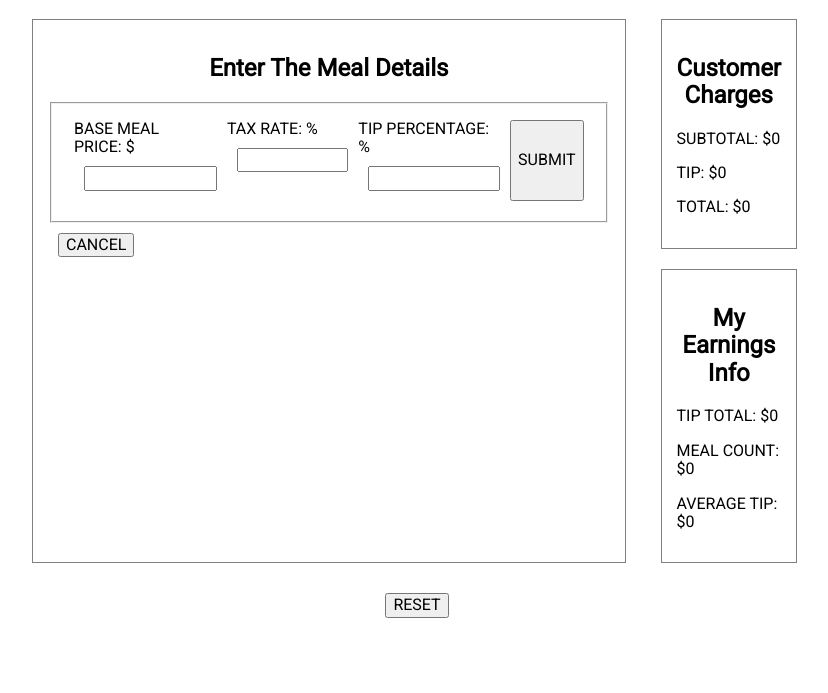
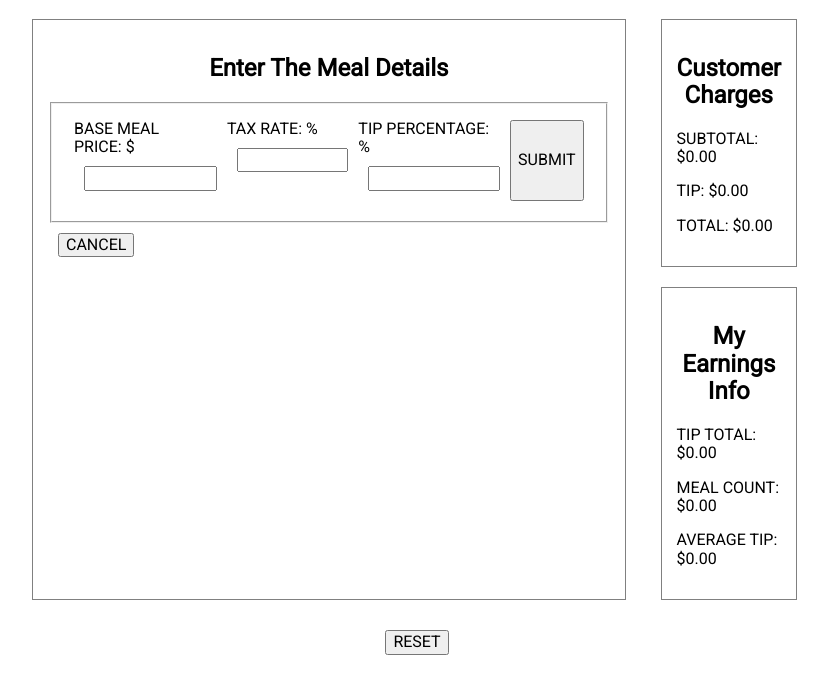
Before and after one commit to thinkful-ei-firefly/waitstaff-calculator-ben, a plain HTML site: page index.html in a window 1280 px wide. Shown: the part 61-754 px from the top of the page, without its empty margins (223-1051 px from the left). Drawn offline with nearby package versions, Linux system fonts and the light colour scheme.

Commit message:
truncate numbers to two decimal places

```diff
--- a/index.html
+++ b/index.html
@@ -20,9 +20,9 @@
             <h2>Enter The Meal Details</h2>
             <form>
                 <fieldset>
-                    <label for="price">BASE MEAL PRICE: $ <input type="number" id="price" name="price" min="0" required></label>
-                    <label for="tax">TAX RATE: % <input type="number" id="tax" name="tax" min="0" required></label>
-                    <label for="tip">TIP PERCENTAGE: % <input type="number" id="tip" name="tip" min="0" required></label>
+                    <label for="price">BASE MEAL PRICE: $ <input type="number" id="price" name="price" min="0" step="0.01" required></label>
+                    <label for="tax">TAX RATE: % <input type="number" id="tax" name="tax" min="0" step="0.01" required></label>
+                    <label for="tip">TIP PERCENTAGE: % <input type="number" id="tip" name="tip" min="0" step="0.01" required></label>
                     <button class="submit">SUBMIT</button>
 
                 </fieldset>
--- a/index.js
+++ b/index.js
@@ -16,15 +16,21 @@ function getDecimalFromPercent(num) {
 }
 
 function renderCharges() {
-  $('.subtotal').text(STORE.charges.subtotal);
-  $('.tip').text(STORE.charges.tip);
-  $('.total').text(STORE.charges.total);
+  const subtotal = STORE.charges.subtotal.toFixed(2);
+  const tip = STORE.charges.tip.toFixed(2);
+  const total = STORE.charges.total.toFixed(2);
+  $('.subtotal').text(subtotal);
+  $('.tip').text(tip);
+  $('.total').text(total);
 }
 
 function renderEarnings() {
-  $('.tip-total').text(STORE.tipTotal);
-  $('.meal-count').text(STORE.mealCount);
-  $('.avg-tip').text(STORE.avgTip);
+  const tipTotal = STORE.tipTotal.toFixed(2);
+  const mealCount = STORE.mealCount.toFixed(2);
+  const avgTip = STORE.avgTip.toFixed(2);
+  $('.tip-total').text(tipTotal);
+  $('.meal-count').text(mealCount);
+  $('.avg-tip').text(avgTip);
 }
 
 function handleCharges(meal) {
```
